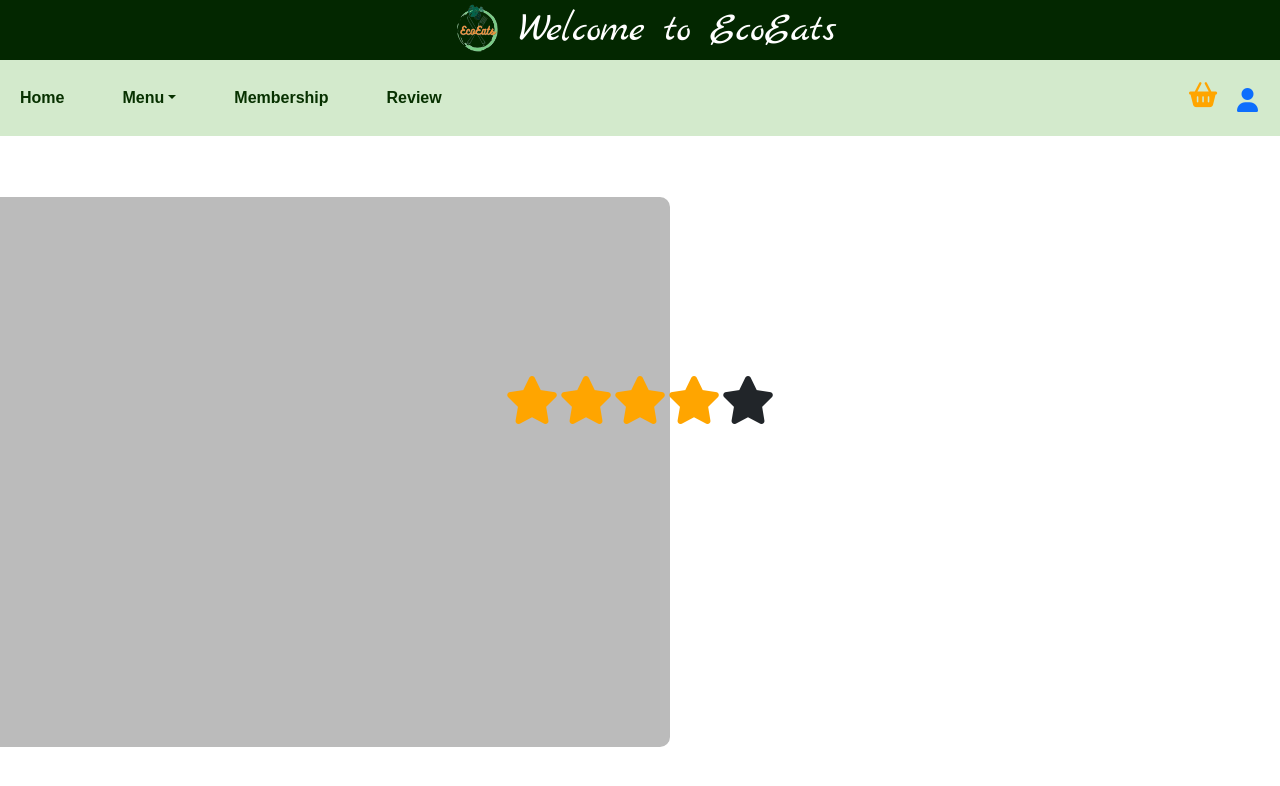
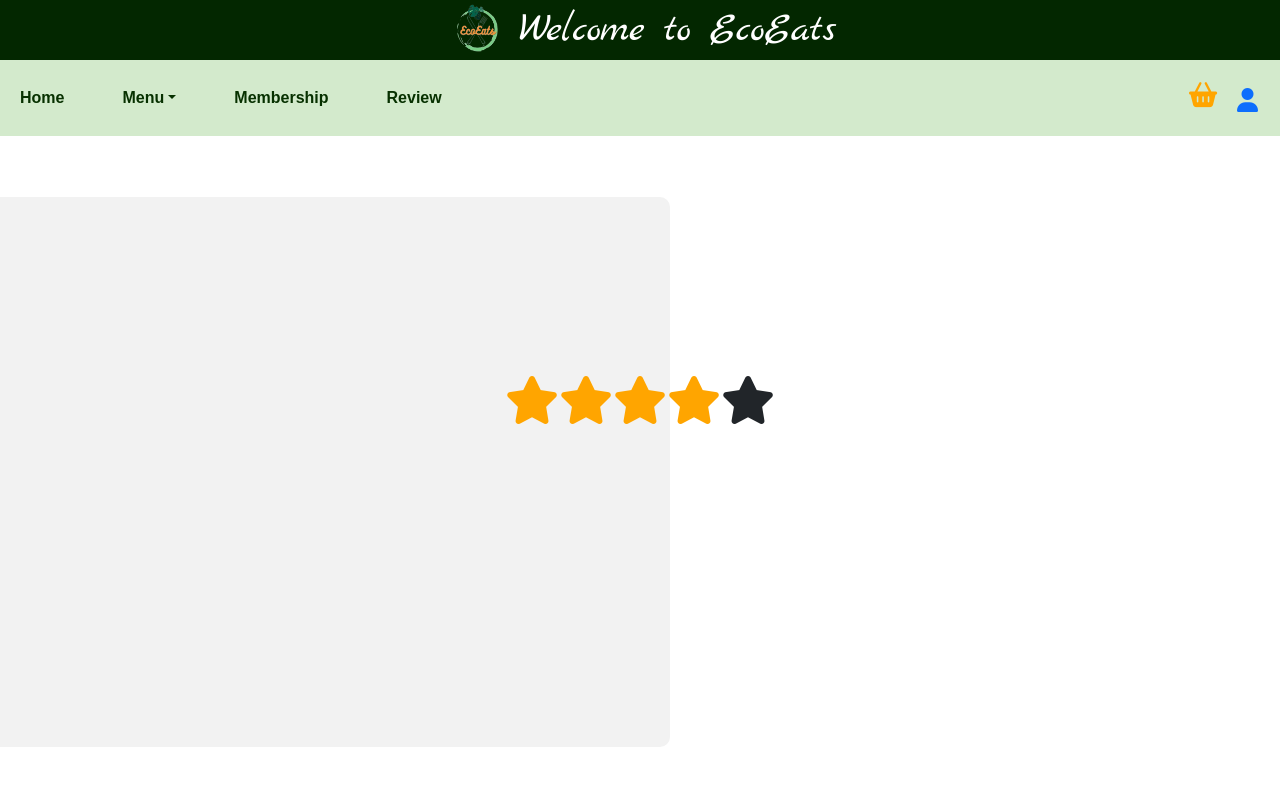
Before and after one commit to Jyosh05/EcoEats, a Flask app: page /reviews in a window 1280 px wide. Shown: the top 786 px of the page. Run offline with Flask 3, Linux system fonts and the light colour scheme; some libraries are stand-ins or nearby versions; some web fonts are replaced.

Commit message:
.container{ width: 700px; height: 550px; top: 59%; left: 25%; position: absolute; transform: translate(-50%, -50%); background: #f2f2f2; border: 10px solid #f2f2f2; border-radius: 10px; }

```diff
--- a/Static/css/reviews.css
+++ b/Static/css/reviews.css
@@ -5,8 +5,8 @@ top: 59%;
 left: 25%;
 position: absolute;
 transform: translate(-50%, -50%);
-background: #bbbbbb;
-border: 10px solid #bbbbbb;
+background: #f2f2f2;
+border: 10px solid #f2f2f2;
 border-radius: 10px;
 }
 
```
